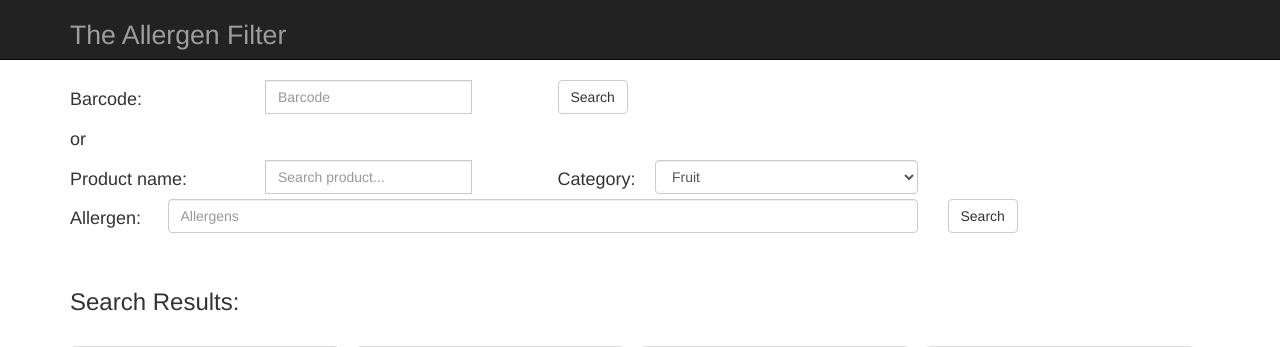
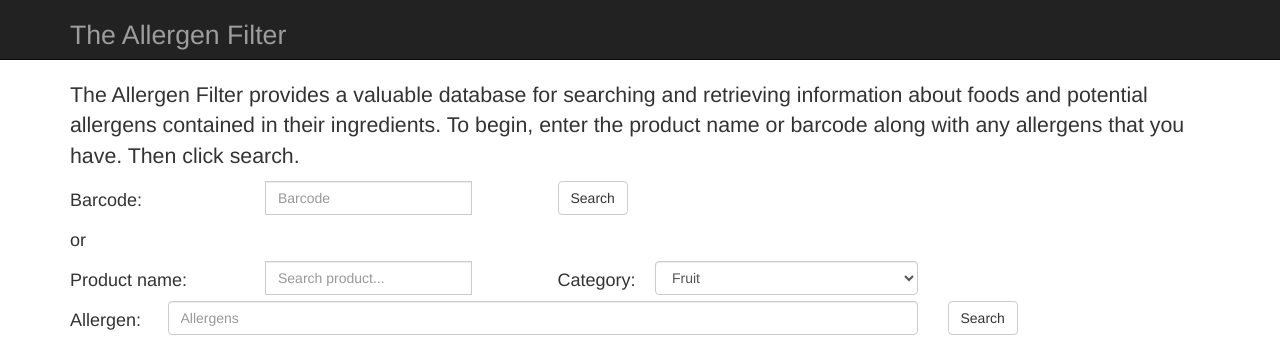
Before and after one commit to Hongyil1/The-Allergen-Filter, a Django app: page /allergyshop/ in a window 1280 px wide. Shown: the top 347 px of the page. Run offline with Django 3.2, Linux system fonts and the light colour scheme; data comes from the database, SQL or seed files in the repository; some libraries are stand-ins or nearby versions.

Commit message:
site descript

```diff
--- a/allergydb/allergyshop/templates/allergyshop/index.html
+++ b/allergydb/allergyshop/templates/allergyshop/index.html
@@ -14,22 +14,24 @@
 
     <script src="{% static 'jquery-1.12.4.min.js' %}"></script>
     <script src="{% static 'bootstrap-3.3.7/js/bootstrap.min.js' %}"></script>
-    <!--[if lt IE 9]>
-      <!--<script src="https://oss.maxcdn.com/html5shiv/3.7.2/html5shiv.min.js"></script>-->
-      <!--<script src="https://oss.maxcdn.com/respond/1.4.2/respond.min.js"></script>-->
-    <![endif]-->
   </head>
   <body>
     <header>
       <nav class="navbar navbar-inverse navbar-static-top">
       	<div class="container">
       		<div class="navbar-header">
-      			<a href="#" class="navbar-brand">The Allergen Filter</a>
+                    <a href="#" class="navbar-brand">The Allergen Filter</a>
       		</div>
       	</div>
       </nav>
     </header>
     <main>
+    <div class="container">
+        <div class="para">
+      <p>The Allergen Filter provides a valuable database for searching and retrieving information about foods and potential allergens contained in their ingredients.
+      To begin, enter the product name or barcode along with any allergens that you have. Then click search.</p>
+        </div>
+    </div>
       <div class = "container search-cat">
         <div class= "row">
           <div class="col-md-2">
--- a/allergydb/static/index-style.css
+++ b/allergydb/static/index-style.css
@@ -1,3 +1,7 @@
+.para {
+    font-size: 16pt;
+}
+
 .navbar {
   height: 60px;
 }
```
Also changed, not shown: allergydb/allergyshop/templates/allergyshop/af.jpg (added), allergydb/static/home.css (line endings or trailing spaces).
